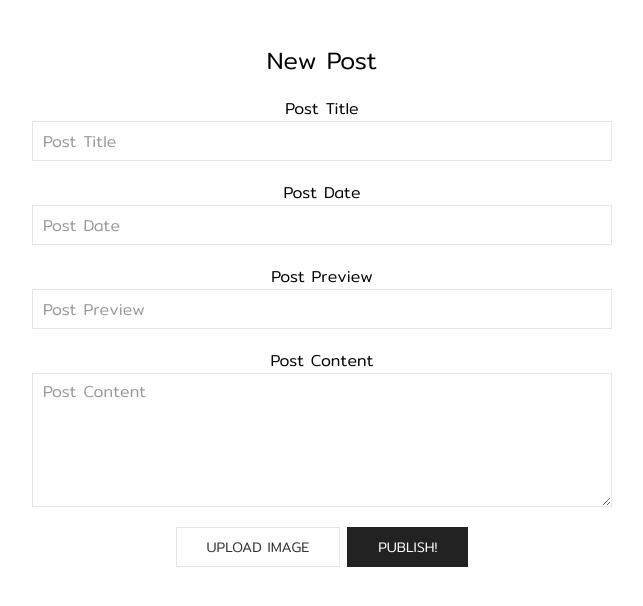
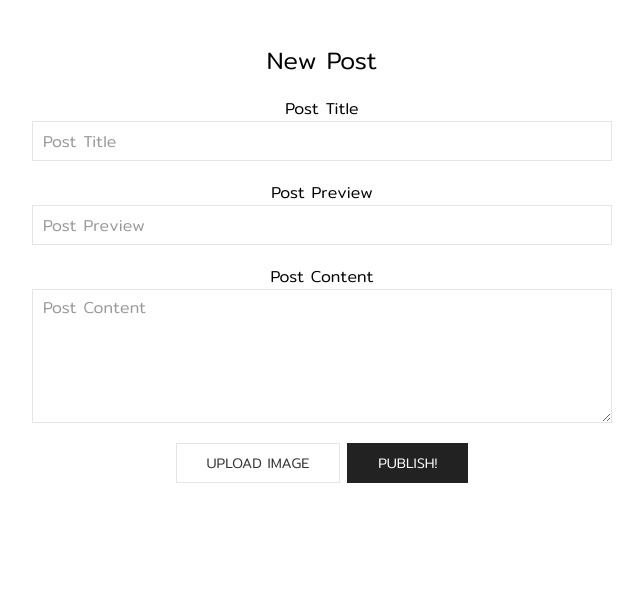
Before and after one commit to Code-Institute-Submissions/send-it-blog, a Flask app: page /create_post in a window 1280 px wide. Shown: the part 180-786 px from the top of the page, without its empty margins (318-961 px from the left). Run offline with Flask 2, Linux system fonts and the light colour scheme; some libraries are stand-ins or nearby versions.

Commit message:
Change date_posted data to be actual current date

```diff
--- a/app.py
+++ b/app.py
@@ -1,4 +1,5 @@
 import os
+import datetime
 from flask import (
     Flask, flash, render_template,
     redirect, request, session, url_for)
@@ -40,15 +41,15 @@ mongo = PyMongo(app)
 @app.route("/")
 @app.route("/get_posts")
 def get_posts():
-    posts = mongo.db.posts.find()
-    return render_template("posts.html", posts=posts)
+    show_all_posts = mongo.db.posts.find()
+    return render_template("index.html", posts=show_all_posts)
 
 
 @app.route("/search", methods=["GET", "POST"])
 def search():
     query = request.form.get("query")
     posts = list(mongo.db.posts.find({"$text": {"$search": query}}))
-    return render_template("posts.html", posts=posts)
+    return render_template("index.html", posts=posts)
 
 
 @app.route("/register", methods=["GET", "POST"])
@@ -129,9 +130,10 @@ def logout():
 @app.route("/create_post", methods=["GET", "POST"])
 def create_post():
     if request.method == "POST":
+        todays_date = datetime.date.today()
         posts = {
             "post_title": request.form.get("post_title"),
-            "post_date": request.form.get("post_date"),
+            "post_date": todays_date,
             "post_preview": request.form.get("post_preview"),
             "post_content": request.form.get("post_content"),
             "created_by": session["user"]
@@ -145,9 +147,10 @@ def create_post():
 @app.route("/edit_post/<post_id>", methods=["GET", "POST"])
 def edit_post(post_id):
     if request.method == "POST":
+        edited_on_date = datetime.date.today()
         edited_data = {
             "post_title": request.form.get("post_title"),
-            "post_date": request.form.get("post_date"),
+            "post_date": edited_on_date,
             "post_preview": request.form.get("post_preview"),
             "post_content": request.form.get("post_content"),
             "created_by": session["user"]
--- a/requirements.txt
+++ b/requirements.txt
@@ -1,5 +1,5 @@
 click==7.1.2
-dnspython==2.0.0
+dnspython==2.1.0
 Flask==1.1.2
 Flask-PyMongo==2.3.0
 itsdangerous==1.1.0
--- a/templates/create_post.html
+++ b/templates/create_post.html
@@ -14,11 +14,6 @@
                 <div class="uk-margin">
                     <label for="post_title">Post Title</label>
                     <input class="uk-input" name="post_title" id="post_title" minlength="5" maxlength="35" type="text" placeholder="Post Title" required/>
-                </div>
-                <!-- post date input -->
-                <div class="uk-margin">
-                    <label for="post_date">Post Date</label>
-                    <input class="uk-input" name="post_date" id="post_date" type="text" placeholder="Post Date" required/>
                 </div>
                 <!-- post preview input -->
                 <div class="uk-margin">
--- a/templates/edit_post.html
+++ b/templates/edit_post.html
@@ -14,11 +14,6 @@
                 <div class="uk-margin">
                     <label for="post_title">Post Title</label>
                     <input class="uk-input" name="post_title" id="post_title" minlength="5" maxlength="20" value="{{ post.post_title }}" type="text" placeholder="Post Title" required/>
-                </div>
-                <!-- post date input -->
-                <div class="uk-margin">
-                    <label for="post_date">Post Date</label>
-                    <input class="uk-input" name="post_date" id="post_date" value="{{ post.post_date }}" type="text" placeholder="Post Date" required/>
                 </div>
                 <!-- post preview input -->
                 <div class="uk-margin">
```
Also changed, not shown: Untitled.txt (deleted), templates/index.html (renamed from templates/posts.html).
